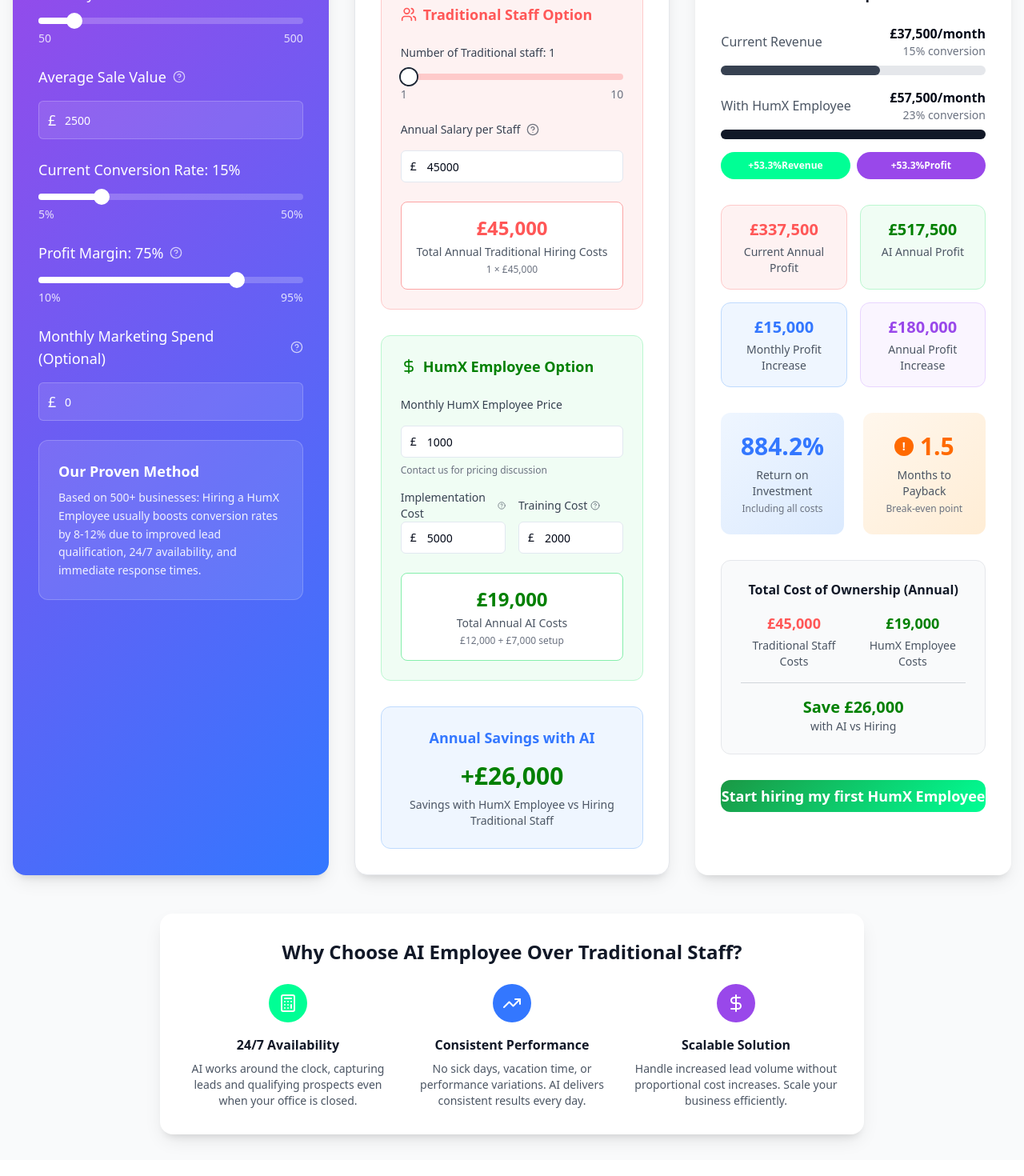
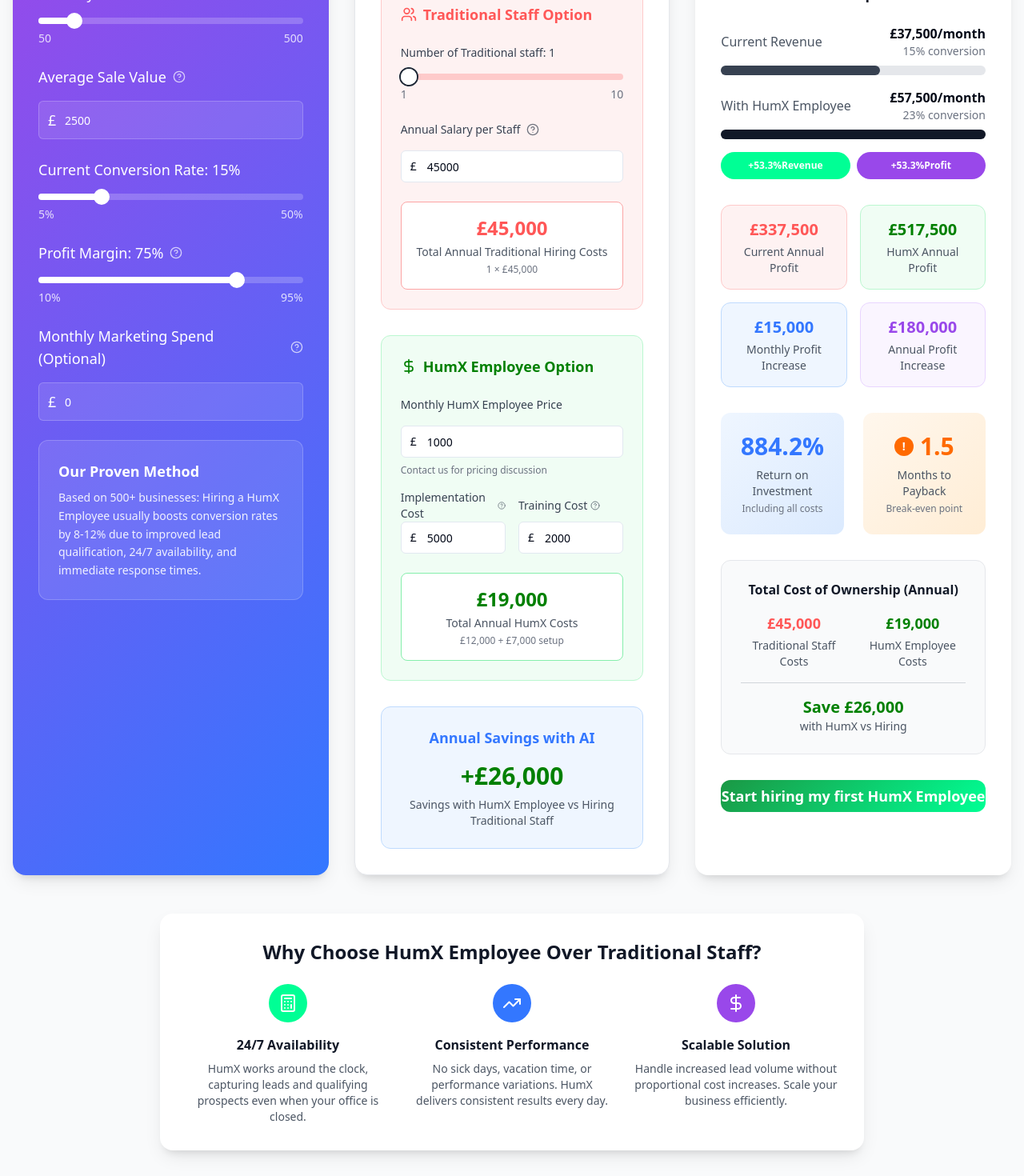
Before and after one commit to kur0s4ki/humX, a React (Vite) app: page / in a window 1280 px wide. Shown: the part 380-1850 px from the top of the page at 80% size. Built offline with nearby package versions, Linux system fonts and the light colour scheme.

Commit message:
fix: update terminology in ROICalculator from "AI" to "HumX" for branding consistency

```diff
--- a/src/components/ROICalculator.tsx
+++ b/src/components/ROICalculator.tsx
@@ -520,7 +520,7 @@
                       formatFn={formatCurrencyAnimated}
                     />
                   </div>
-                  <div className="text-sm text-gray-600">Total Annual AI Costs</div>
+                  <div className="text-sm text-gray-600">Total Annual HumX Costs</div>
                   <div className="text-xs text-gray-500 mt-1">
                     {formatCurrency(results.aiSystemCost * 12)} + {formatCurrency(results.totalImplementationCosts)} setup
                   </div>
@@ -632,7 +632,7 @@
                     formatFn={formatCurrencyAnimated}
                   />
                 </div>
-                <div className="text-xs sm:text-sm text-gray-600">AI Annual Profit</div>
+                <div className="text-xs sm:text-sm text-gray-600">HumX Annual Profit</div>
               </div>
 
               <div className="bg-blue-50 border border-blue-200 rounded-xl p-3 sm:p-4 text-center">
@@ -713,7 +713,7 @@
                     formatFn={formatCurrencyAnimated}
                   />
                 </div>
-                <div className="text-xs sm:text-sm text-gray-600">with AI vs Hiring</div>
+                <div className="text-xs sm:text-sm text-gray-600">with HumX vs Hiring</div>
               </div>
             </div>
 
@@ -728,7 +728,7 @@
         <div className="mt-8 sm:mt-12 max-w-4xl mx-auto px-2">
           <div className="bg-white rounded-2xl p-4 sm:p-6 lg:p-8 shadow-card">
             <h3 className="text-2xl font-bold text-gray-900 mb-6 text-center">
-              Why Choose AI Employee Over Traditional Staff?
+              Why Choose HumX Employee Over Traditional Staff?
             </h3>
             <div className="grid md:grid-cols-3 gap-6">
               <div className="text-center">
@@ -737,7 +737,7 @@
                 </div>
                 <h4 className="font-semibold text-gray-900 mb-2">24/7 Availability</h4>
                 <p className="text-sm text-gray-600">
-                  AI works around the clock, capturing leads and qualifying prospects even when your office is closed.
+                  HumX works around the clock, capturing leads and qualifying prospects even when your office is closed.
                 </p>
               </div>
               <div className="text-center">
@@ -746,7 +746,7 @@
                 </div>
                 <h4 className="font-semibold text-gray-900 mb-2">Consistent Performance</h4>
                 <p className="text-sm text-gray-600">
-                  No sick days, vacation time, or performance variations. AI delivers consistent results every day.
+                  No sick days, vacation time, or performance variations. HumX delivers consistent results every day.
                 </p>
               </div>
               <div className="text-center">
```
